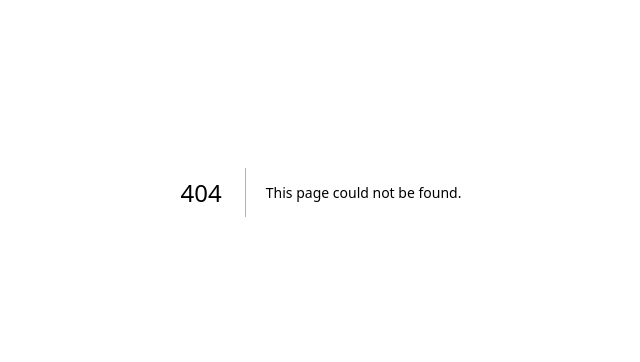
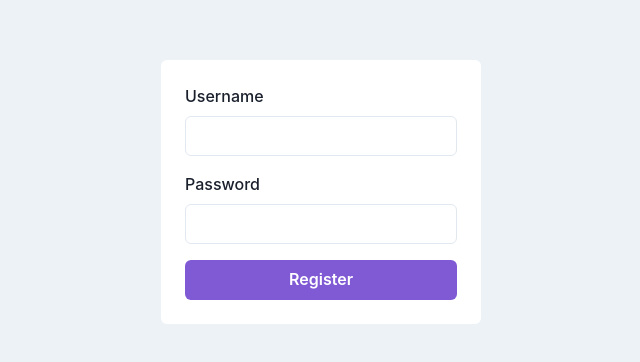
Before and after one commit to nathanLR/ben_awad_lireddit_client, a Next.js app: page /register in a window 1280 px wide. Before the commit this address had no page. Shown: the part 208-570 px from the top of the page, without its empty margins (319-959 px from the left). Built offline with nearby package versions, Linux system fonts and the light colour scheme.

Commit message:
register page before graphql

```diff
--- a/package.json
+++ b/package.json
@@ -11,6 +11,7 @@
     "@chakra-ui/theme-tools": "^2.0.2",
     "@emotion/react": "^11.9.0",
     "@emotion/styled": "^11.9.0",
+    "formik": "^2.4.6",
     "framer-motion": "^6.3.0",
     "next": "latest",
     "react": "^18.2.0",
--- /dev/null
+++ b/src/components/InputField.tsx
@@ -0,0 +1,22 @@
+import { FormControl, FormLabel, Input, FormErrorMessage } from '@chakra-ui/react';
+import { useField } from 'formik';
+import React, { HtmlHTMLAttributes, HTMLInputTypeAttribute } from 'react';
+
+interface InputFieldProps extends HtmlHTMLAttributes<HTMLElement>{
+    name: string;
+    label: string;
+    type: HTMLInputTypeAttribute;
+}
+
+const InputField: React.FC<InputFieldProps> = (props) => {
+    const [field, meta] = useField(props);
+    return (
+        <FormControl isInvalid={!!meta.error}>
+            <FormLabel htmlFor={field.name}>{props.label}</FormLabel>
+            <Input {...field} id={field.name} {...props}/>
+            <FormErrorMessage>{meta.error}</FormErrorMessage>
+        </FormControl>
+    );
+}
+
+export default InputField;
--- /dev/null
+++ b/src/components/Wrapper.tsx
@@ -0,0 +1,16 @@
+import { Box } from '@chakra-ui/react';
+import React from 'react';
+
+interface WrapperProps {
+    children: React.ReactNode
+}
+
+const Wrapper: React.FC<WrapperProps> = ({children}) => {
+    return (
+        <Box bg="gray.100" px={15} w={"full"} h={"100vh"}>
+            {children}
+        </Box>
+    );
+}
+
+export default Wrapper;
--- a/src/pages/index.tsx
+++ b/src/pages/index.tsx
@@ -1,9 +1,7 @@
 import React from 'react'
 
-function index() {
+export default function index() {
   return (
-    <div>bonjour</div>
+    <div>index</div>
   )
 }
-
-export default index
--- /dev/null
+++ b/src/pages/register.tsx
@@ -0,0 +1,46 @@
+
+import { Flex, Box, VStack, Button } from '@chakra-ui/react';
+import React from 'react';
+import Wrapper from '../components/Wrapper';
+import { Form, Formik, FormikProps } from 'formik';
+import InputField from '../components/InputField';
+
+interface registerProps {
+
+}
+
+interface FormValues {
+    username: string;
+    password: string;
+}
+
+const Register: React.FC<registerProps> = ({}) => {
+    return (
+        <Wrapper>
+            <Flex align={'center'} justify={'center'} h={"100%"}>
+                <Box bg={"white"} p={6} w={80} rounded={"md"}>
+                    <Formik<FormValues>
+                        initialValues={{
+                            username: "",
+                            password: ""
+                        }}
+                        onSubmit={(values) => console.log(values)}
+                    >
+                        {({isSubmitting}:FormikProps<FormValues>) => (
+                            <Form>
+                                <VStack spacing={4} align={"flex-start"}>
+                                    <InputField name="username" label="Username" type="text"/>
+                                    <InputField name="password" label="Password" type="password"/>
+                                    <Button type='submit' colorScheme='purple' w="full" isLoading={isSubmitting}>Register</Button>
+                                </VStack>
+                            </Form>
+                        )}
+                    </Formik>
+                </Box>
+            </Flex>
+        </Wrapper>
+
+    );
+}
+
+export default Register;
```
Also changed, not shown: tsconfig.json (+7 -1 lines), 1 other file (tests, documents, lock files or other folders).
